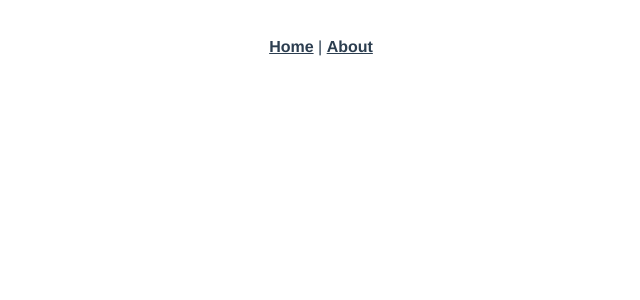
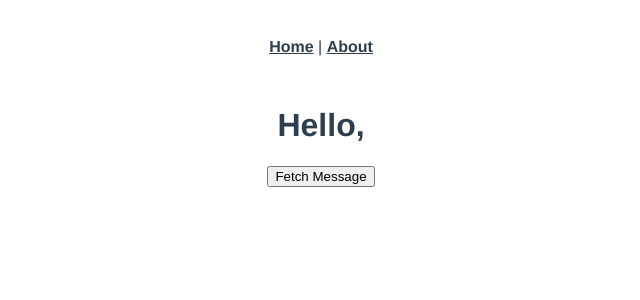
Before and after one commit to Team-TalentNexus/TalentNexus-Client, a Vue app: page /#/test in a window 1280 px wide. Shown: the top 300 px of the page, without its empty margins (319-959 px from the left). Built offline with nearby package versions, Linux system fonts and the light colour scheme.

Commit message:
init repo

```diff
--- a/package.json
+++ b/package.json
@@ -7,6 +7,7 @@
     "build": "vue-cli-service build"
   },
   "dependencies": {
+    "axios": "^1.7.5",
     "core-js": "^3.8.3",
     "vue": "^2.6.14",
     "vue-router": "^3.5.1",
--- /dev/null
+++ b/src/components/Hello.vue
@@ -0,0 +1,28 @@
+<template>
+  <div>
+    <h1>Hello, {{ message }}</h1>
+    <button @click="fetchMessage">Fetch Message</button>
+  </div>
+</template>
+
+<script>
+import axios from 'axios';
+
+export default {
+  data() {
+    return {
+      message: ''
+    };
+  },
+  methods: {
+    async fetchMessage() {
+      try {
+        const response = await axios.get('http://localhost:8081/hello/1');
+        this.message = response.data;
+      } catch (error) {
+        console.error('Failed to fetch message:', error);
+      }
+    }
+  }
+};
+</script>
--- a/src/router/index.js
+++ b/src/router/index.js
@@ -1,6 +1,7 @@
 import Vue from 'vue'
 import VueRouter from 'vue-router'
 import HomeView from '../views/HomeView.vue'
+import Hello from '@/components/Hello.vue'
 
 Vue.use(VueRouter)
 
@@ -17,6 +18,11 @@ const routes = [
     // this generates a separate chunk (about.[hash].js) for this route
     // which is lazy-loaded when the route is visited.
     component: () => import(/* webpackChunkName: "about" */ '../views/AboutView.vue')
+  },
+  {
+    path: '/test',
+    name: 'Test',
+    component: Hello,
   }
 ]
 
```
Also changed, not shown: 1 other file (tests, documents, lock files or other folders).
